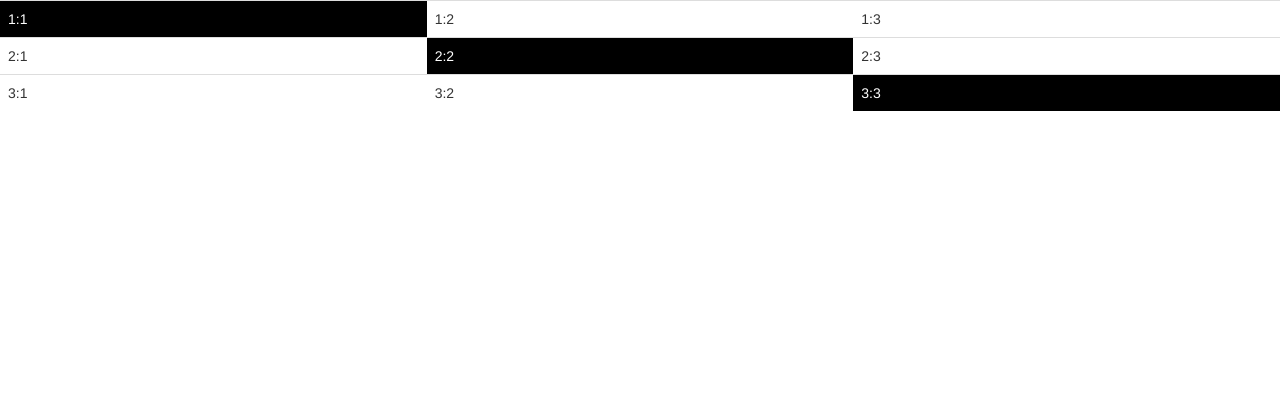
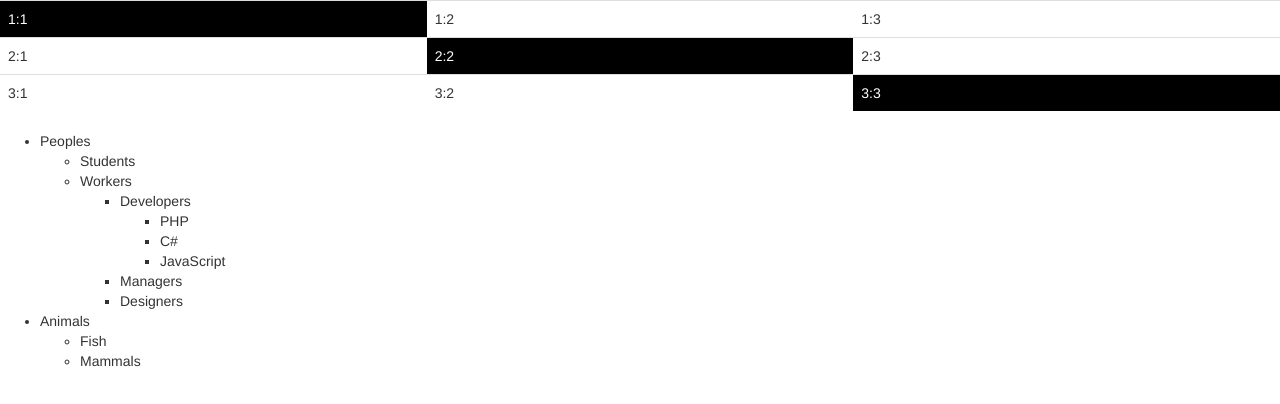
Before and after one commit to greeflas/JavaScript, a website: page lesson4/practice.html in a window 1280 px wide. Drawn offline with nearby package versions, Linux system fonts and the light colour scheme.

Commit message:
DOM: practice task 2

```diff
--- a/lesson4/js/practice.js
+++ b/lesson4/js/practice.js
@@ -1,6 +1,15 @@
+// Task 1
 var table = document.body.children[0];
 
 for (var i = 0; i < table.rows.length; i++) {
     table.rows[i].cells[i].style.backgroundColor = "black";
     table.rows[i].cells[i].style.color = "white";
 }
+
+// Task 2
+var li = document.getElementsByTagName('li');
+for (var i = 0; i < li.length; i++) {
+    var current = li[i].getElementsByTagName('li');
+    console.log("<li> value: " + li[i].firstChild.data.trim());
+    console.log("<li> count: " + current.length);
+}
--- a/lesson4/practice.html
+++ b/lesson4/practice.html
@@ -8,6 +8,7 @@
     <title>JavaScript: lesson 4 practice</title>
 </head>
 <body>
+<!-- Task 1 -->
     <table class="table">
         <tr>
             <td>1:1</td>
@@ -25,6 +26,38 @@
             <td>3:3</td>
         </tr>
     </table>
+
+<!-- Task 2 -->
+    <ul>
+        <li>
+            Peoples
+            <ul>
+                <li>Students</li>
+                <li>
+                    Workers
+                    <ul>
+                        <li>
+                            Developers
+                            <ul>
+                                <li>PHP</li>
+                                <li>C#</li>
+                                <li>JavaScript</li>
+                            </ul>
+                        </li>
+                        <li>Managers</li>
+                        <li>Designers</li>
+                    </ul>
+                </li>
+            </ul>
+        </li>
+        <li>
+            Animals
+            <ul>
+                <li>Fish</li>
+                <li>Mammals</li>
+            </ul>
+        </li>
+    </ul>
     <script src="js/practice.js"></script>
 </body>
 </html>
```
